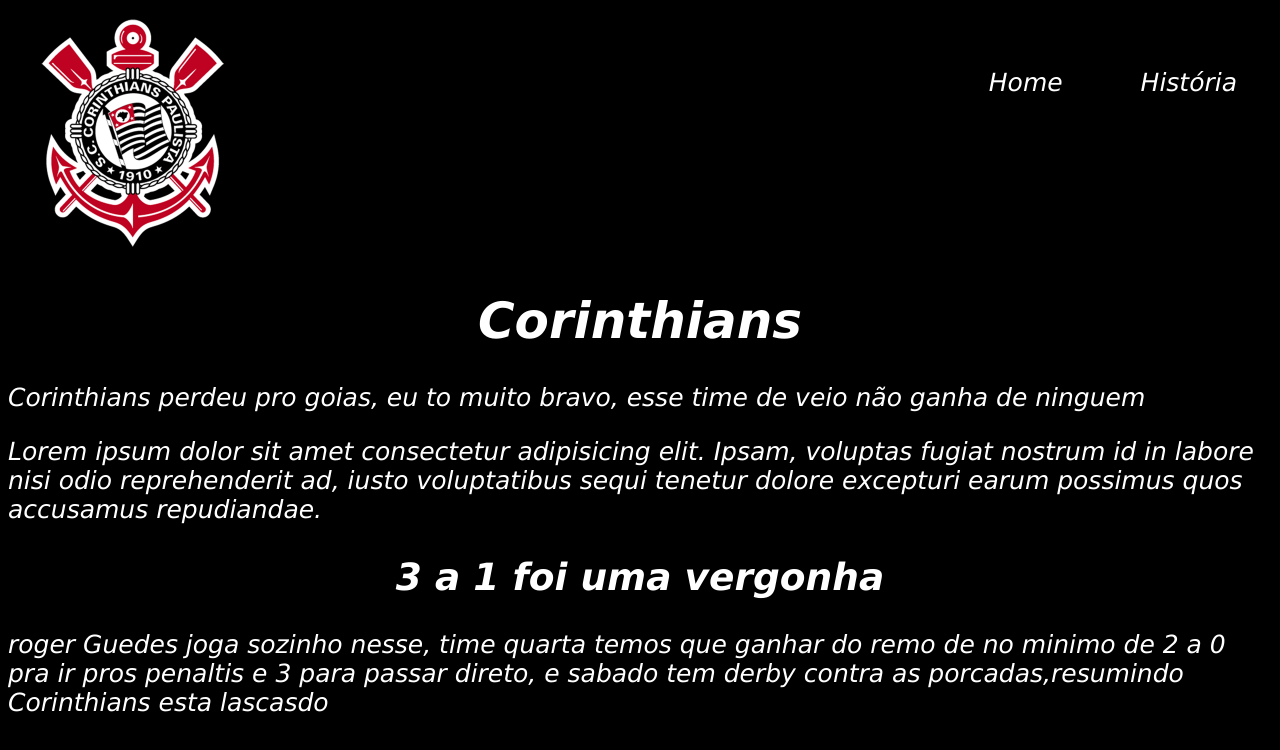
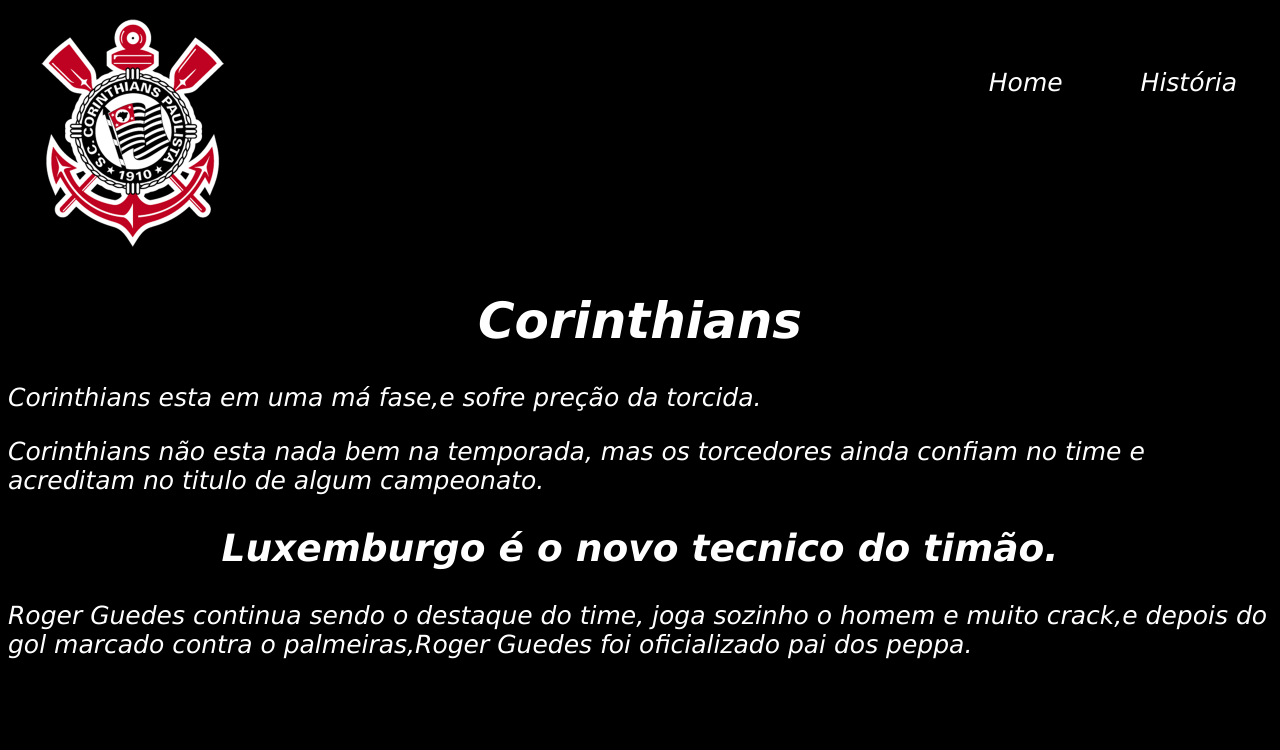
Before and after one commit to Ferprozin7/site7, a plain HTML site: page index.html in a window 1280 px wide. Drawn offline with Linux system fonts and the light colour scheme.

Commit message:
Add files via upload

```diff
--- a/index.html
+++ b/index.html
@@ -19,16 +19,16 @@
     <h1>Corinthians</h1>
 
     <p>
-    Corinthians perdeu pro goias, eu to muito bravo, esse time de veio não ganha de ninguem
+    Corinthians esta em uma má fase,e sofre preção da torcida.
     </p>
     <p>
-        Lorem ipsum dolor sit amet consectetur adipisicing elit. Ipsam, voluptas fugiat nostrum id in labore nisi odio reprehenderit ad, iusto voluptatibus sequi tenetur dolore excepturi earum possimus quos accusamus repudiandae.
+        Corinthians não esta nada bem na temporada, mas os torcedores ainda confiam no time e acreditam no titulo de algum campeonato.
     </p>
     <h2>
-        3 a 1 foi uma vergonha
+        Luxemburgo é o novo tecnico do timão.
     </h2>
     <p>
-        roger Guedes joga sozinho nesse, time quarta temos que ganhar do remo de no minimo de 2 a 0 pra ir pros penaltis e 3 para passar direto, e sabado tem derby contra as porcadas,resumindo Corinthians esta lascasdo
+        Roger Guedes continua sendo o destaque do time, joga  sozinho o homem e muito crack,e depois do gol marcado contra o palmeiras,Roger Guedes foi oficializado pai dos peppa.
     </p>
 </body>
 </html>
```
